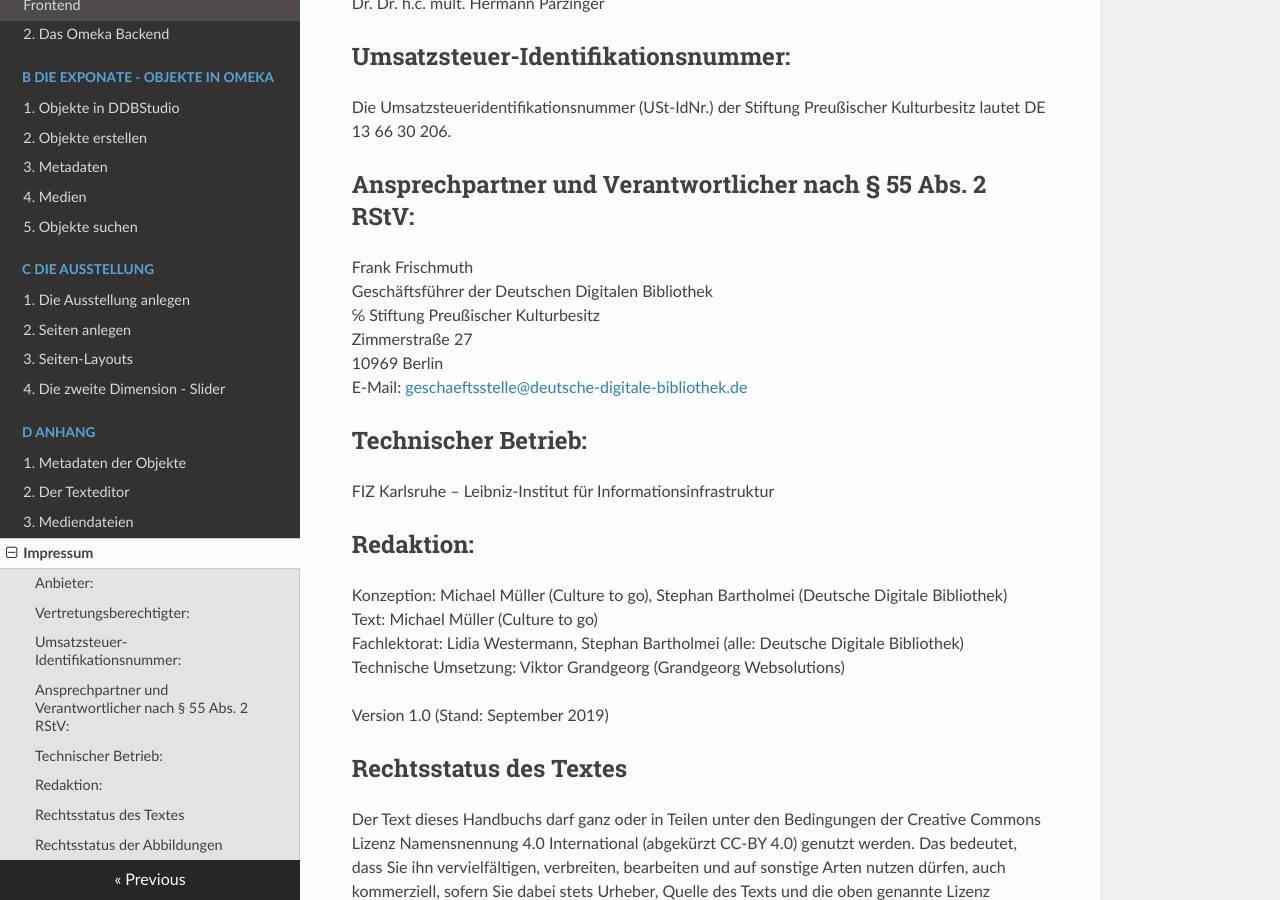
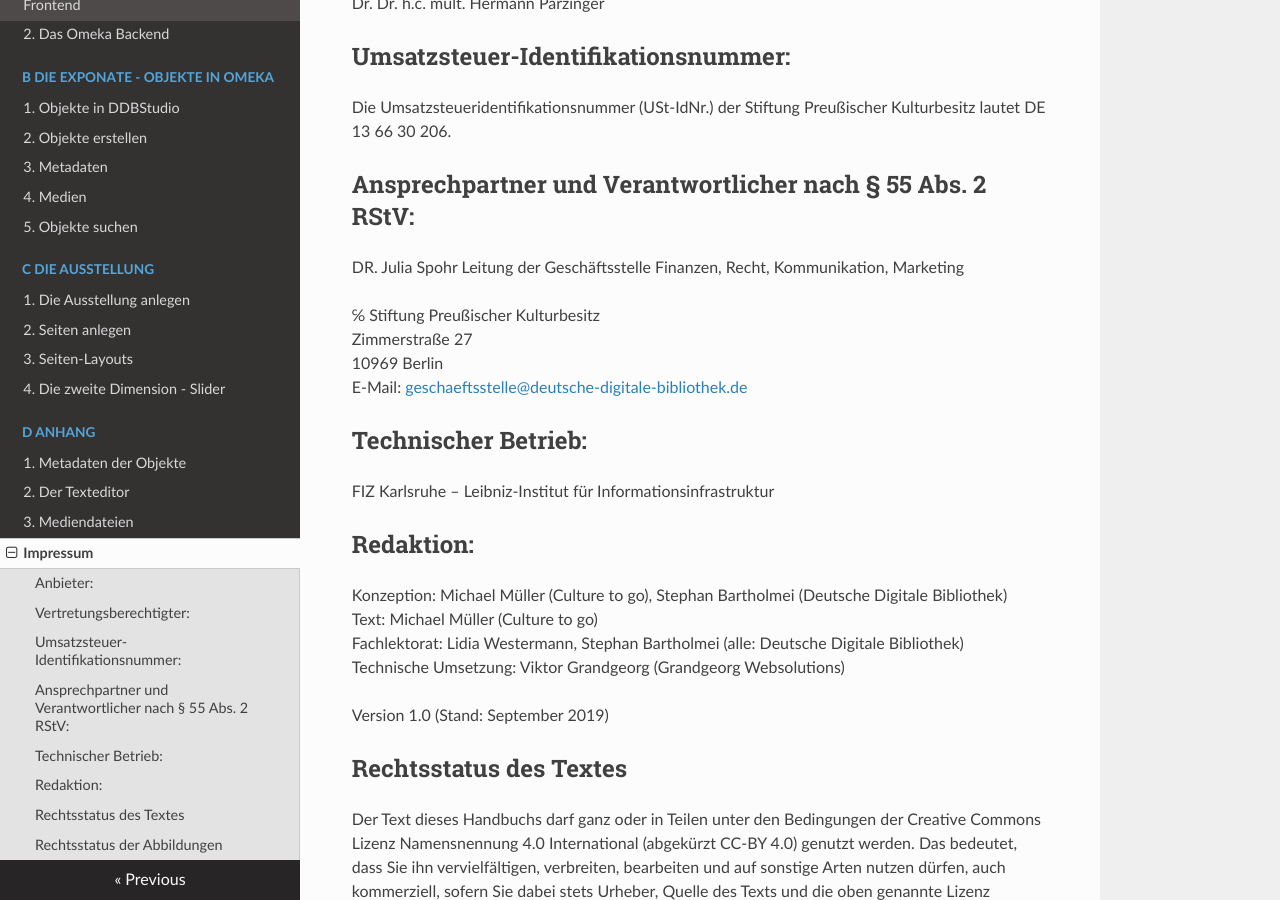
Before and after one commit to Deutsche-Digitale-Bibliothek/ddb-virtualexhibitions-docs-litfass, an MkDocs documentation site: the page built from docs/impressum.md, in a window 1280 px wide and 900 px high, scrolled down 520 px. Built offline with MkDocs 1.6.1, drawn with Linux system fonts in a browser that asks for light colours.

Commit message:
Impressum aktualisiert

```diff
--- a/docs/impressum.md
+++ b/docs/impressum.md
@@ -17,8 +17,10 @@
 Die Umsatzsteueridentifikationsnummer (USt-IdNr.) der Stiftung Preußischer Kulturbesitz lautet DE 13 66 30 206.
 
 ## Ansprechpartner und Verantwortlicher nach § 55 Abs. 2 RStV:
-Frank Frischmuth
-Geschäftsführer der Deutschen Digitalen Bibliothek
+DR. Julia Spohr
+Leitung der Geschäftsstelle
+Finanzen, Recht, Kommunikation, Marketing
+
 c/o Stiftung Preußischer Kulturbesitz
 Zimmerstraße 27
 10969 Berlin
```
